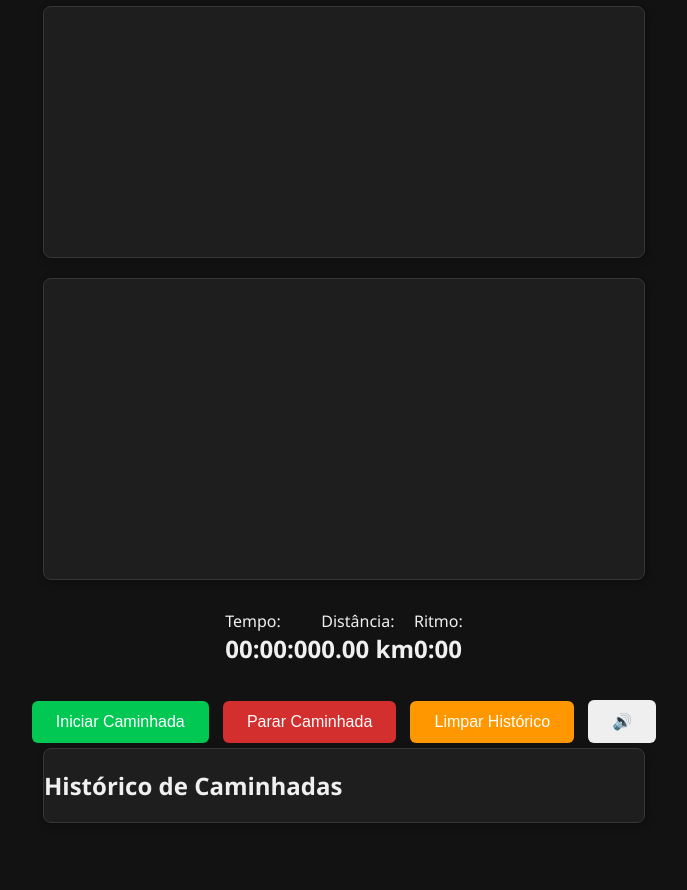
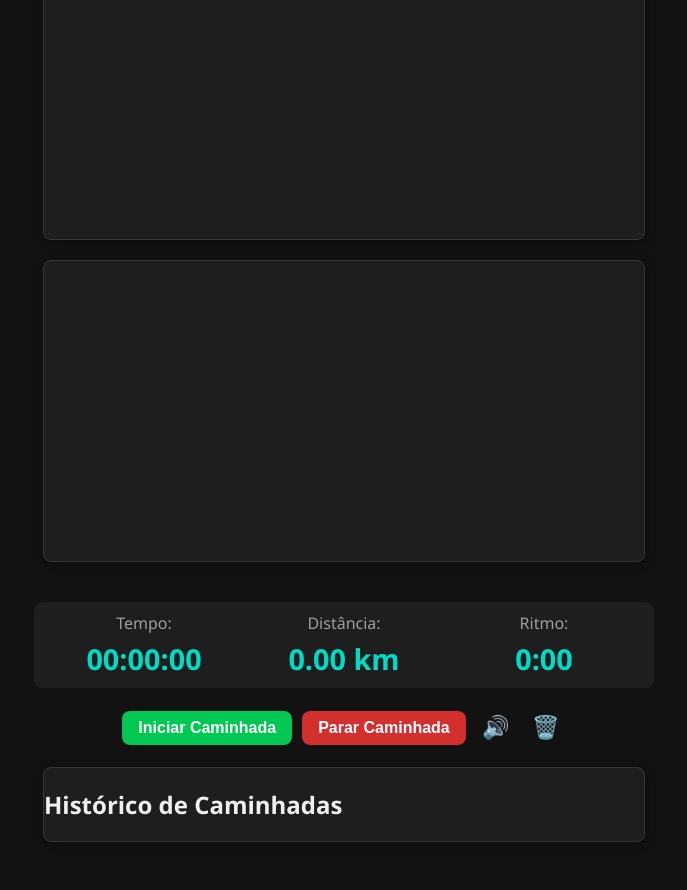
Before and after one commit to DanielMaori43/corridafree, a website: page index.html in a window 1280 px wide. Shown: the part 108-998 px from the top of the page, without its empty margins (296-983 px from the left). Drawn offline with nearby package versions, Linux system fonts and the light colour scheme; no server answers.

Commit message:
Update index.html

```diff
--- a/index.html
+++ b/index.html
@@ -17,19 +17,7 @@
       align-items: center;
     }
 
-    h1 { color: #bb86fc; }
-    button {
-      padding: 12px 24px;
-      font-size: 16px;
-      margin: 5px;
-      border: none;
-      border-radius: 6px;
-      cursor: pointer;
-    }
-
-    #iniciar-caminhada { background-color: #00c853; color: white; }
-    #parar-caminhada { background-color: #d32f2f; color: white; }
-    #limpar-historico { background-color: #ff9800; color: white; }
+    h1 { color: #bb86fc; font-size: 1.8em; margin-bottom: 10px; }
 
     #grafico-container, #mapa-container, #historico-caminhadas {
       background-color: #1e1e1e;
@@ -47,33 +35,82 @@
     #info-tempo-distancia {
       display: flex;
       justify-content: space-around;
-      margin: 10px 0;
+      align-items: center;
+      margin: 20px 0;
+      padding: 10px;
+      background-color: #1e1e1e;
+      border-radius: 8px;
+      width: 90%;
+      max-width: 600px;
+    }
+
+    .info-item {
+      text-align: center;
+      flex: 1;
+    }
+
+    .info-item label {
+      display: block;
+      font-size: 1em;
+      color: #9e9e9e;
+      margin-bottom: 5px;
     }
 
     .info-item span {
-      display: block;
-      font-size: 1.5em;
-      font-weight: bold;
-    }
-
-    #historico-caminhadas ul {
-      list-style: none;
-      padding: 0;
-      margin: 0;
-      max-height: 200px;
-      overflow-y: auto;
-    }
-
-    #historico-caminhadas li {
-      border-bottom: 1px solid #373737;
-      padding: 10px 5px;
-    }
-
-    #feedback-mensagem {
-      margin: 10px 0;
+      font-size: 1.8em;
       font-weight: bold;
       color: #03dac6;
     }
+
+    #botoes-caminhada {
+      display: flex;
+      gap: 10px;
+      margin-bottom: 20px;
+      justify-content: center;
+      align-items: center;
+    }
+
+    /* Estilo dos botões de texto */
+    #iniciar-caminhada, #parar-caminhada {
+      padding: 8px 16px;
+      font-size: 1em;
+      font-weight: bold;
+      border: none;
+      border-radius: 8px;
+      cursor: pointer;
+      transition: transform 0.2s;
+    }
+
+    #iniciar-caminhada {
+      background-color: #00c853;
+      color: white;
+    }
+
+    #parar-caminhada {
+      background-color: #d32f2f;
+      color: white;
+    }
+
+    #iniciar-caminhada:hover, #parar-caminhada:hover {
+      transform: scale(1.05);
+    }
+
+    /* Botões de ícones */
+    #toggle-audio, #limpar-historico {
+      background: none;
+      border: none;
+      padding: 6px;
+      cursor: pointer;
+      font-size: 1.4em;
+      color: #9e9e9e;
+      transition: color 0.2s, transform 0.2s;
+    }
+
+    #toggle-audio:hover, #limpar-historico:hover {
+      color: #03dac6;
+      transform: scale(1.2);
+    }
+
   </style>
 </head>
 <body>
@@ -91,12 +128,11 @@
 
   <div id="feedback-mensagem"></div>
 
-  <div>
+  <div id="botoes-caminhada">
     <button id="iniciar-caminhada">Iniciar Caminhada</button>
     <button id="parar-caminhada" disabled>Parar Caminhada</button>
-    <button id="limpar-historico">Limpar Histórico</button>
-    <button id="toggle-audio"><span id="audio-icon">🔊</span></button>
-
+    <button id="toggle-audio" title="Ativar/Desativar som">🔊</button>
+    <button id="limpar-historico" title="Limpar Histórico">🗑️</button>
   </div>
 
   <div id="historico-caminhadas">
```
